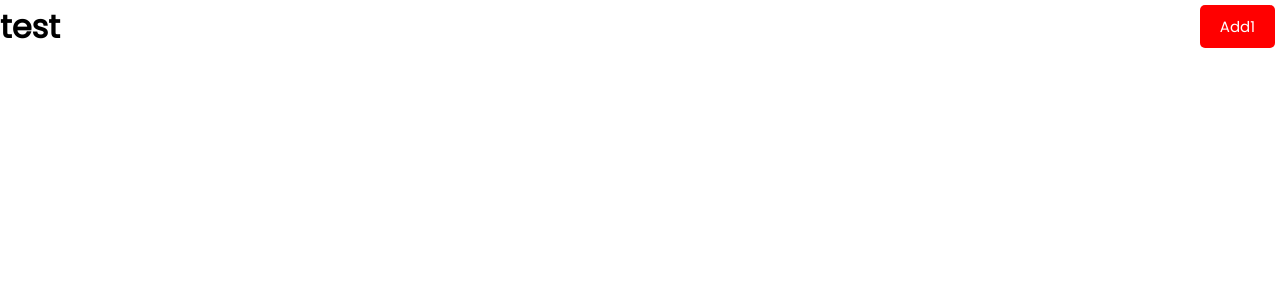
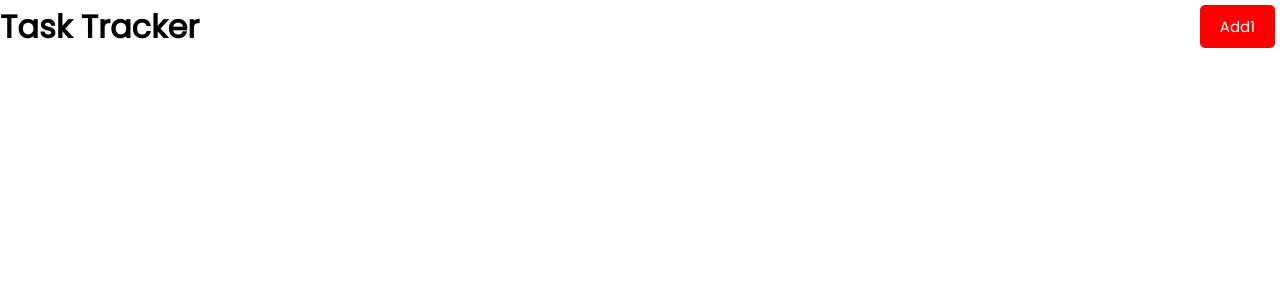
Before and after one commit to mishs/react-task-tracker-practise, a React (Create React App) app in the folder react-task-tracker-tm-ap28-12/: page / in a window 1280 px wide. Shown: the top 300 px of the page. Built offline with nearby package versions, Linux system fonts and the light colour scheme.

Commit message:
Title update

```diff
--- a/react-task-tracker-tm-ap28-12/src/App.js
+++ b/react-task-tracker-tm-ap28-12/src/App.js
@@ -4,7 +4,7 @@ function App() {
 
   return (
     <div className="App">
-      <Header title='test'/>
+      <Header title='Task Tracker'/>
     </div>
   );
 }
```
